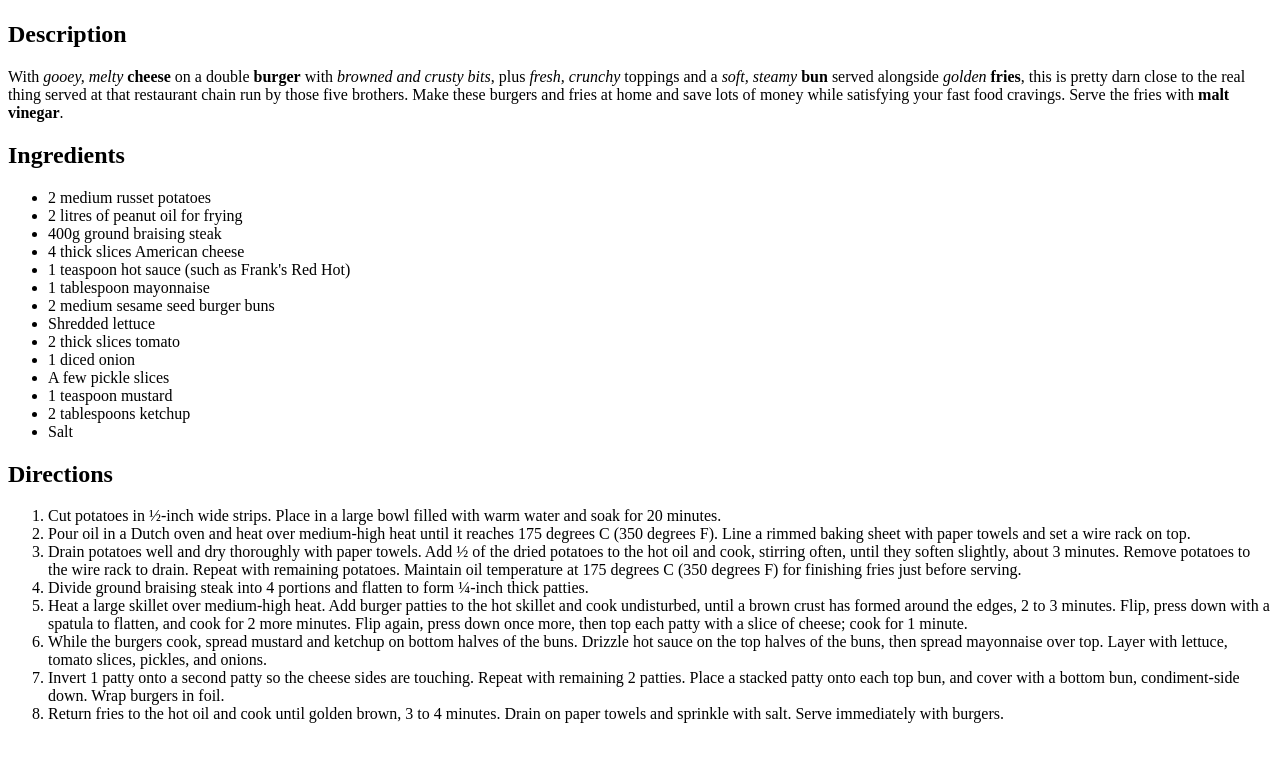
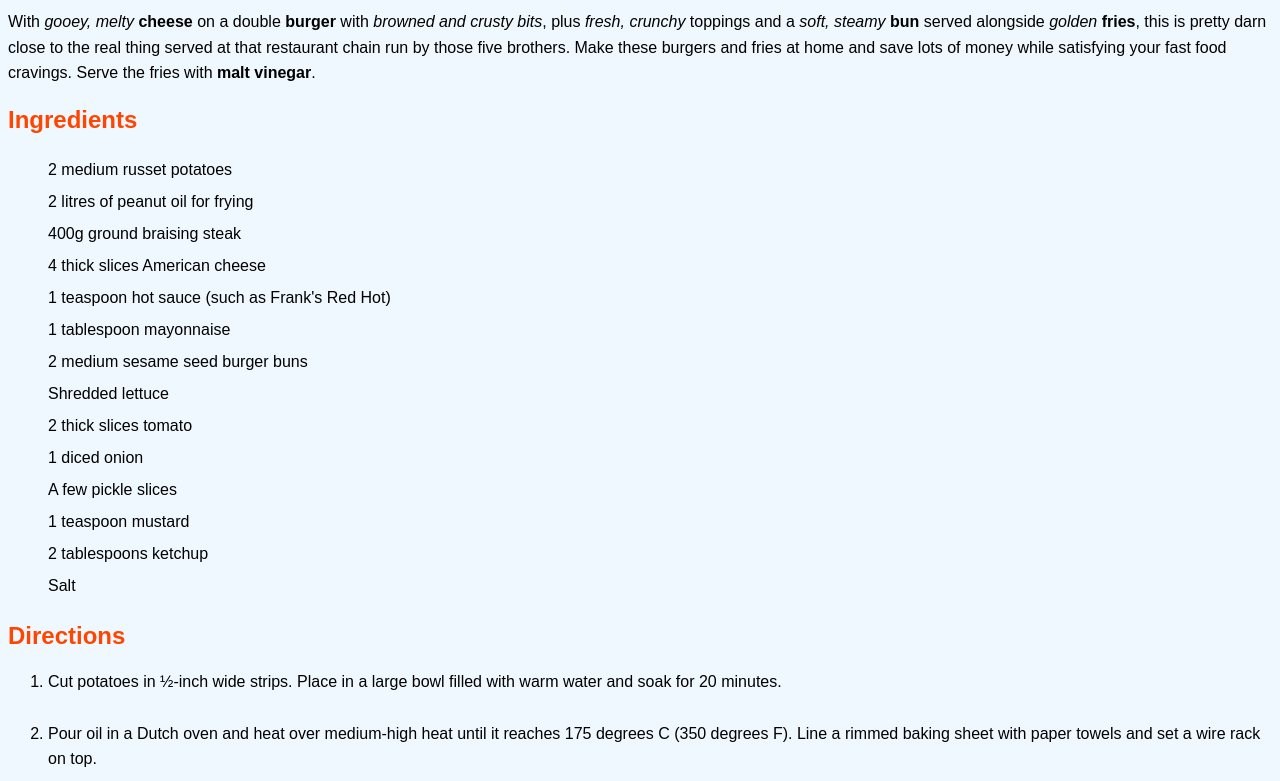
Before and after one commit to MikeHeeley/odin-recipes, a plain HTML site: page recipes/burger-and-fries.html in a window 1280 px wide. Shown: the part 628-1409 px from the top of the page. Before the commit the page ends 1367 px from the top, so only its background shows below. Drawn offline with Linux system fonts and the light colour scheme.

Commit message:
Add style to css file and one html page
Added styles to css file and modified htl file to reflect
new styles and changes

```diff
--- a/recipes/burger-and-fries.html
+++ b/recipes/burger-and-fries.html
@@ -8,11 +8,9 @@
     <title>Burger and Fries</title>
 </head>
 <body>
-    <h1 class="title recipe-title">Five Guys Burger and Fries</h1>
-
     <img src="../images/burger-and-fries.webp" alt="Beef Burger with cheese, tomatao and lettuce with fries">
 
-    <h2>Description</h2>
+    <h1 class="title recipe-title">Five Guys Burger and Fries</h1>
 
     <p>
         With <em>gooey, melty</em> <strong>cheese</strong> on a double <strong>burger</strong> with <em>browned and crusty bits</em>, plus <em>fresh, crunchy</em> toppings and a <em>soft, steamy</em> <strong>bun</strong> served alongside <em>golden</em> <strong>fries</strong>, this is pretty darn close to the real thing served at that restaurant chain run by those five brothers. Make these burgers and fries at home and save lots of money while satisfying your fast food cravings. Serve the fries with <strong>malt vinegar</strong>.
@@ -20,7 +18,7 @@
 
     <h2>Ingredients</h2>
 
-    <ul>
+    <ul class="ingredients-list">
         <li>2 medium russet potatoes</li>
         <li>2 litres of peanut oil for frying</li>
         <li>400g ground braising steak</li>
@@ -41,19 +39,19 @@
 
     <ol>
         <li>Cut potatoes in ½-inch wide strips. Place in a large bowl filled with warm water and soak for 20 minutes.</li>
-
+        <br>
         <li>Pour oil in a Dutch oven and heat over medium-high heat until it reaches 175 degrees C (350 degrees F). Line a rimmed baking sheet with paper towels and set a wire rack on top.</li>
-
+        <br>
         <li>Drain potatoes well and dry thoroughly with paper towels. Add ½ of the dried potatoes to the hot oil and cook, stirring often, until they soften slightly, about 3 minutes. Remove potatoes to the wire rack to drain. Repeat with remaining potatoes. Maintain oil temperature at 175 degrees C (350 degrees F) for finishing fries just before serving.</li>
-
+        <br>
         <li>Divide ground braising steak into 4 portions and flatten to form ¼-inch thick patties.</li>
-
+        <br>
         <li>Heat a large skillet over medium-high heat. Add burger patties to the hot skillet and cook undisturbed, until a brown crust has formed around the edges, 2 to 3 minutes. Flip, press down with a spatula to flatten, and cook for 2 more minutes. Flip again, press down once more, then top each patty with a slice of cheese; cook for 1 minute.</li>
-
+        <br>
         <li>While the burgers cook, spread mustard and ketchup on bottom halves of the buns. Drizzle hot sauce on the top halves of the buns, then spread mayonnaise over top. Layer with lettuce, tomato slices, pickles, and onions.</li>
-
+        <br>
         <li>Invert 1 patty onto a second patty so the cheese sides are touching. Repeat with remaining 2 patties. Place a stacked patty onto each top bun, and cover with a bottom bun, condiment-side down. Wrap burgers in foil.</li>
-
+        <br>
         <li>Return fries to the hot oil and cook until golden brown, 3 to 4 minutes. Drain on paper towels and sprinkle with salt. Serve immediately with burgers.</li>
     </ol>
 </body>
--- a/styles.css
+++ b/styles.css
@@ -1,9 +1,27 @@
+body {
+    font-family: Arial, Helvetica, sans-serif;
+    background-color: aliceblue;
+}
+
+p, ul, ol {
+    line-height: 1.6;
+}
+
+h2 {
+    color: orangered;
+}
+
 .title {
-    font-family: Arial, sans-serif;
     text-align: center;
     font-size: 50px;
 }
 
 .recipe-title {
     text-align: left;
+    color: orangered;
 }
+
+.ingredients-list {
+    list-style-type: none;
+    line-height: 2;
+}
```
